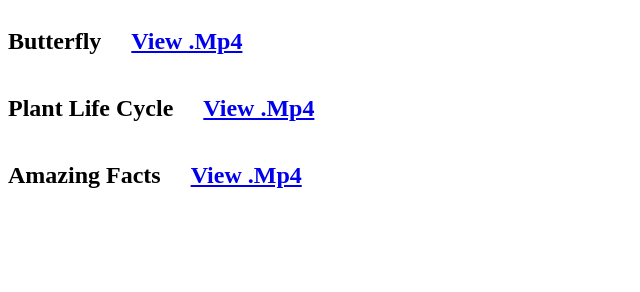
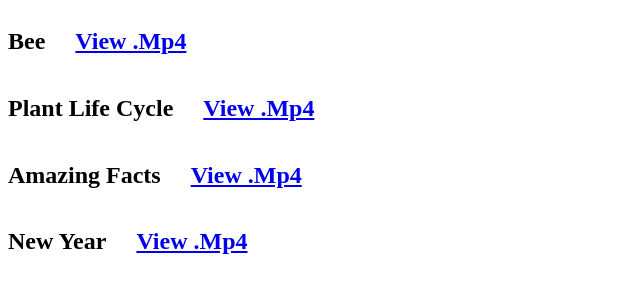
Before and after one commit to charan2010/animations, a plain HTML site: page index.html in a window 1280 px wide. Shown: the whole page, without its empty margins (0-640 px from the left). Drawn offline with Linux system fonts and the light colour scheme.

Commit message:
Update index.html

```diff
--- a/index.html
+++ b/index.html
@@ -5,16 +5,20 @@
     </head>
     <body>
         <div class="row">
-            <div class="name"><h2>Butterfly</h2></div>
-            <div class="download"><a href="Butterfly.mp4"><h2>View .Mp4</h2></a></div>
+            <div class="name"><h2>Bee</h2></div>
+            <div class="download"><a href="bee.mp4"><h2>View .Mp4</h2></a></div>
         </div>
         <div class="row">
             <div class="name"><h2>Plant Life Cycle</h2></div>
-            <div class="download"><a href="Plant.mp4"><h2>View .Mp4</h2></a></div>
+            <div class="download"><a href="plant.mp4"><h2>View .Mp4</h2></a></div>
         </div>
         <div class="row">
             <div class="name"><h2>Amazing Facts</h2></div>
-            <div class="download"><a href="Facts.mp4"><h2>View .Mp4</h2></a></div>
+            <div class="download"><a href="facts.mp4"><h2>View .Mp4</h2></a></div>
+        </div>
+        <div class="row">
+            <div class="name"><h2>New Year</h2></div>
+            <div class="download"><a href="year.mp4"><h2>View .Mp4</h2></a></div>
         </div>
     </body>
     <style>
```
